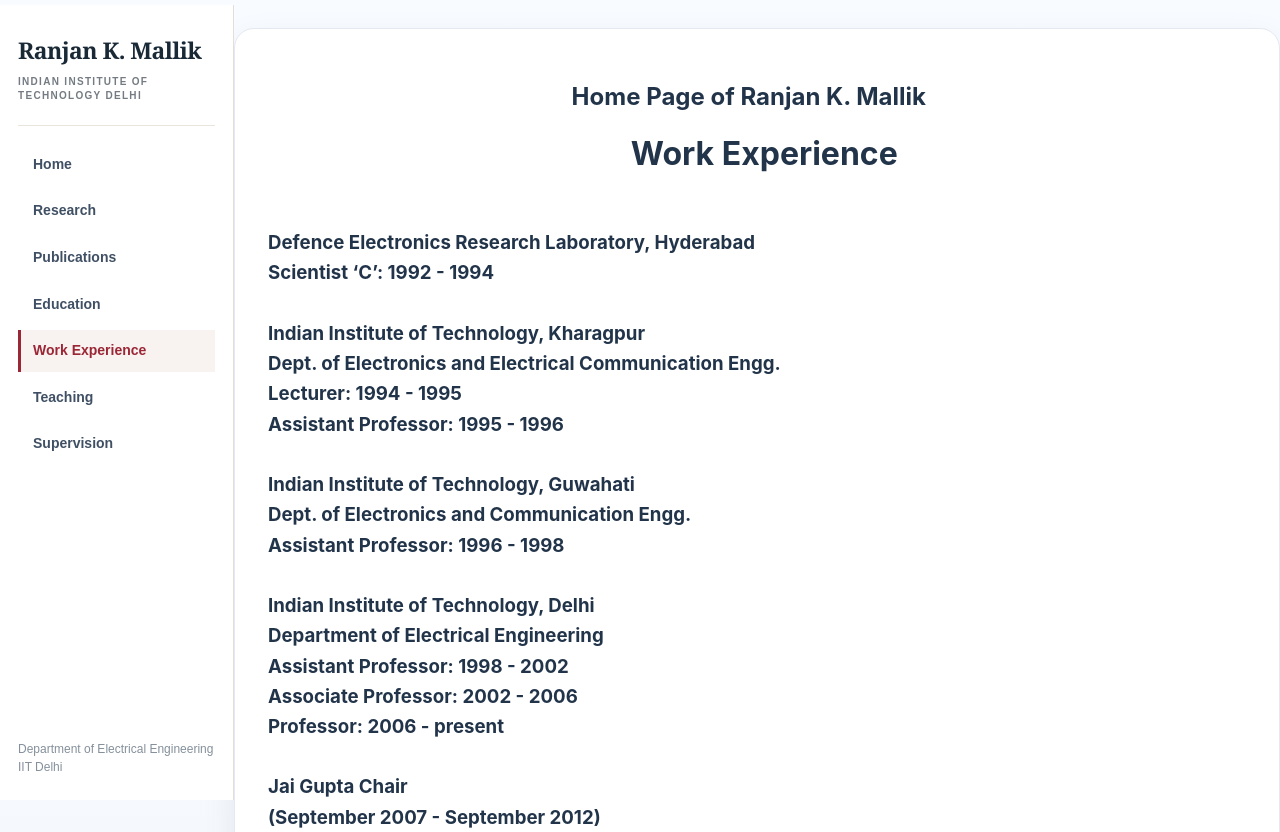
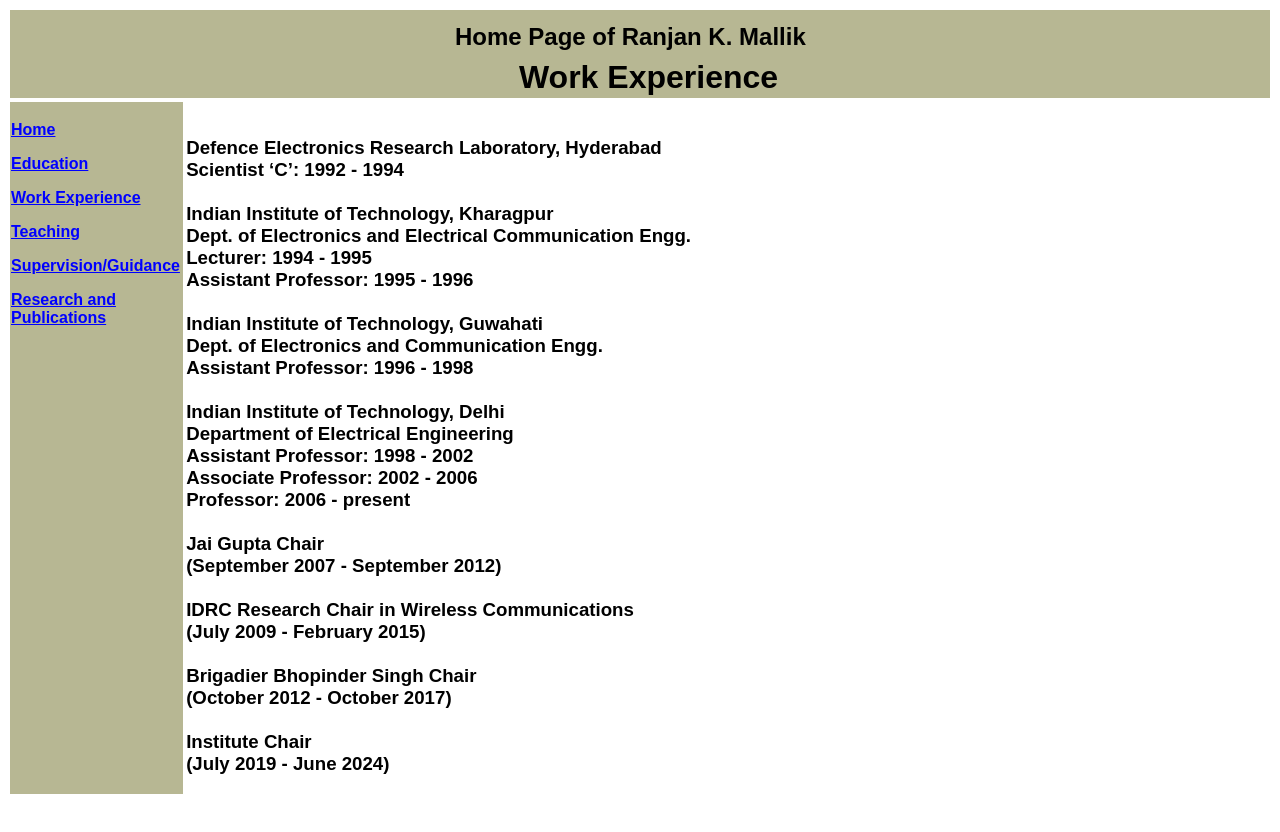
Before and after one commit to ranjankmallik/ranjankmallik.github.io, a plain HTML site: page wemem.htm in a window 1280 px wide. Shown: the top 832 px of the page. Drawn offline with Linux system fonts and the light colour scheme.

Commit message:
Restore original ZIP layout for wemem.htm without added styling or sidebar

```diff
--- a/wemem.htm
+++ b/wemem.htm
@@ -12,7 +12,7 @@ xmlns="http://www.w3.org/TR/REC-html40">
 
 
 
-<title>Work Experience & Memberships — Ranjan K. Mallik</title>
+<title>Home Page of Ranjan K</title>
 <o:SmartTagType namespaceuri="urn:schemas-microsoft-com:office:smarttags"
  name="City"/>
 <o:SmartTagType namespaceuri="urn:schemas-microsoft-com:office:smarttags"
@@ -571,63 +571,9 @@ div.WordSection1
  <o:shapelayout v:ext="edit">
   <o:idmap v:ext="edit" data="1"/>
  </o:shapelayout></xml><![endif]-->
-<style id="modern-refresh">
-*{box-sizing:border-box}html{scroll-behavior:smooth}body{margin:0!important;background:linear-gradient(180deg,#f8fbff,#f4f7fb)!important;color:#18263a!important;font-family:Inter,ui-sans-serif,system-ui,-apple-system,"Segoe UI",Roboto,Arial,sans-serif!important;line-height:1.65!important}
-.rkm-nav{position:sticky;top:0;z-index:9999;background:rgba(255,255,255,.96);backdrop-filter:blur(10px);border-bottom:1px solid #e3e9f1;box-shadow:0 5px 20px rgba(15,35,60,.05)}
-.rkm-nav-inner{max-width:1120px;margin:auto;padding:13px 22px;display:flex;align-items:center;justify-content:space-between;gap:14px}.rkm-brand{font-weight:800!important;color:#0b1f3a!important;text-decoration:none!important;white-space:nowrap}.rkm-links{display:flex;gap:5px;flex-wrap:wrap;justify-content:flex-end}.rkm-links a{font-size:13px!important;padding:7px 9px!important;border-radius:8px!important;color:#33455c!important;text-decoration:none!important}.rkm-links a:hover{background:#edf4ff!important;color:#174a8b!important}
-.WordSection1{max-width:1120px!important;margin:30px auto 60px!important;background:#fff!important;padding:30px!important;border:1px solid #e4e9f1!important;border-radius:20px!important;box-shadow:0 12px 34px rgba(11,31,58,.08)!important;overflow:hidden!important}
-.WordSection1 table{width:100%!important;max-width:100%!important;margin:0!important;border-collapse:separate!important}.WordSection1 td{max-width:100%!important}
-.WordSection1 p,.WordSection1 span,.WordSection1 td,.WordSection1 div{font-family:Inter,ui-sans-serif,system-ui,-apple-system,"Segoe UI",Roboto,Arial,sans-serif!important;line-height:1.62!important;color:#22344a!important}.WordSection1 p{font-size:15px!important}.WordSection1 a{color:#174a8b!important;text-decoration:none!important}.WordSection1 a:hover{text-decoration:underline!important}
-.WordSection1 b,.WordSection1 strong{color:#0b1f3a!important}.WordSection1 img{max-width:100%!important;height:auto!important}.WordSection1 [style*="background"]{background-color:transparent!important}
-@media(max-width:760px){.rkm-nav-inner{align-items:flex-start;flex-direction:column}.rkm-links{justify-content:flex-start}.WordSection1{margin:18px 12px 40px!important;padding:18px!important}.rkm-links a{font-size:12px!important;padding:5px 7px!important}}
-</style>
-<style id="rkm-left-sidebar-style">
-/* Consistent vertical academic navigation across every page */
-body{padding-left:234px!important}
-.rkm-sidebar{position:fixed!important;inset:5px auto 0 0;z-index:3000;width:234px;padding:31px 18px 24px;background:#fff;border-right:1px solid #e3ded7;overflow-y:auto;display:flex;flex-direction:column;gap:18px;box-sizing:border-box}
-.rkm-sidebar-heading{font:700 23px/1.25 Georgia,"Times New Roman",serif!important;letter-spacing:-.025em;color:#1a2936!important;text-decoration:none!important;display:block}
-.rkm-sidebar-heading:hover{color:#9b2636!important}
-.rkm-sidebar-subtitle{font:700 10px/1.45 Arial,sans-serif!important;letter-spacing:.13em;text-transform:uppercase;color:#747b82!important;border-bottom:1px solid #e9e4dc;padding-bottom:21px;margin-top:-8px}
-.rkm-sidebar-links{display:flex;flex-direction:column;gap:5px}
-.rkm-sidebar-links a{display:block;font:600 14px/1.4 Arial,Helvetica,sans-serif!important;color:#405064!important;text-decoration:none!important;padding:11px 12px;border-left:3px solid transparent;background:transparent;transition:background .15s}
-.rkm-sidebar-links a:hover{color:#9b2636!important;background:#faf7f4!important}
-.rkm-sidebar-links a[aria-current="page"]{color:#9b2636!important;border-left-color:#9b2636;font-weight:700!important;background:#f8f3f0!important}
-.rkm-sidebar-note{font:12px/1.5 Arial,sans-serif!important;color:#84909b!important;margin-top:auto}
-@media(max-width:800px){
-body{padding-left:0!important}
-.rkm-sidebar{position:relative!important;inset:auto!important;width:100%;display:block;padding:16px 18px;border-right:0;border-bottom:1px solid #e3ded7;overflow:visible}
-.rkm-sidebar-heading{font-size:20px!important;margin-bottom:8px}
-.rkm-sidebar-subtitle,.rkm-sidebar-note{display:none}
-.rkm-sidebar-links{display:grid;grid-template-columns:repeat(2,minmax(0,1fr));gap:3px 6px}
-.rkm-sidebar-links a{padding:8px 8px;font-size:12px!important}
-}
-@media(max-width:380px){.rkm-sidebar-links{grid-template-columns:1fr}}
-@media(prefers-reduced-motion:reduce){.rkm-sidebar-links a{transition:none}}
-</style>
-
-<style id="rkm-legacy-menu-cleanup">
-.WordSection1 td[width="171"][valign="top"]{display:none!important}
-.WordSection1{max-width:1140px!important;margin:28px auto 55px!important}
-@media(max-width:800px){.WordSection1{margin:15px 12px 35px!important;padding:14px!important}}
-</style>
 </head>
 
-<body lang=EN-US link=blue vlink=blue style='tab-interval:.5in;word-wrap:break-word'><aside class="rkm-sidebar" aria-label="Site navigation">
-<a class="rkm-sidebar-heading" href="index.html">Ranjan K. Mallik</a>
-<div class="rkm-sidebar-subtitle">Indian Institute of Technology Delhi</div>
-<nav class="rkm-sidebar-links" aria-label="Main navigation">
-<a href="index.html">Home</a>
-<a href="research.html">Research</a>
-<a href="respub.htm">Publications</a>
-<a href="educ.htm">Education</a>
-<a href="wemem.htm" aria-current="page">Work Experience</a>
-<a href="tea.htm">Teaching</a>
-<a href="supv.htm">Supervision</a>
-</nav>
-<div class="rkm-sidebar-note">Department of Electrical Engineering<br>IIT Delhi</div>
-</aside>
-
-<div class=WordSection1>
+<body lang=EN-US link=blue vlink=blue style='tab-interval:.5in;word-wrap:break-word'><div class=WordSection1>
 
 <table class=MsoNormalTable border=0 cellspacing=0 cellpadding=0 width="100%"
  style='width:100.0%;mso-cellspacing:0in;mso-yfti-tbllook:1184;mso-padding-alt:
```
